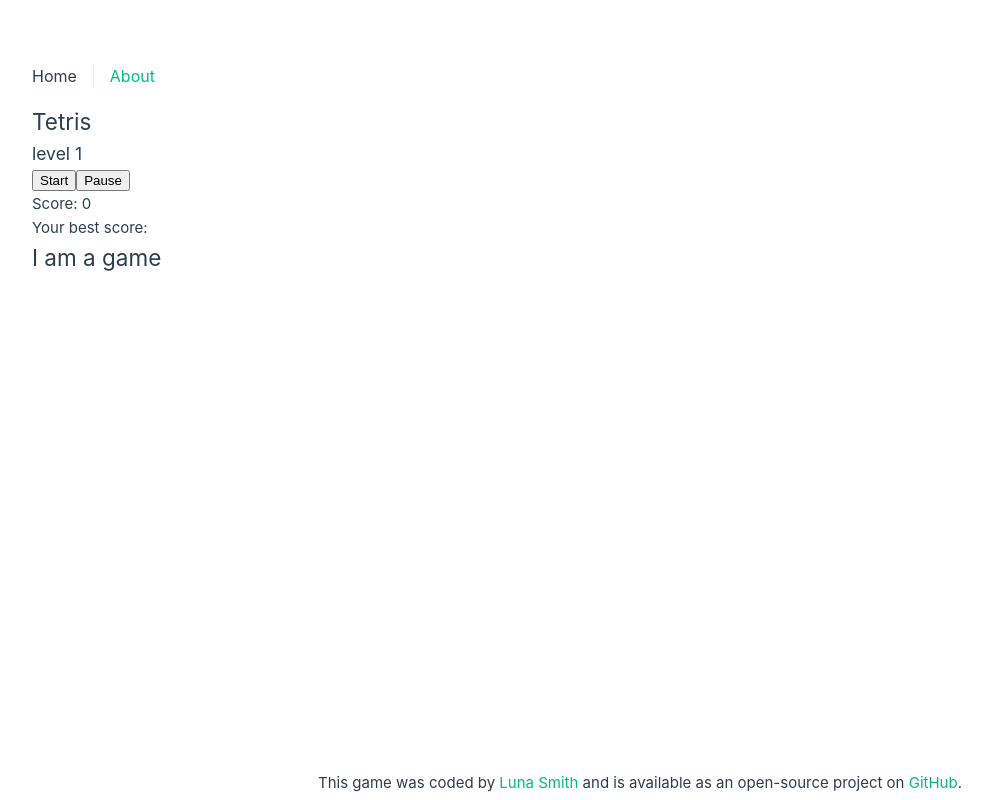
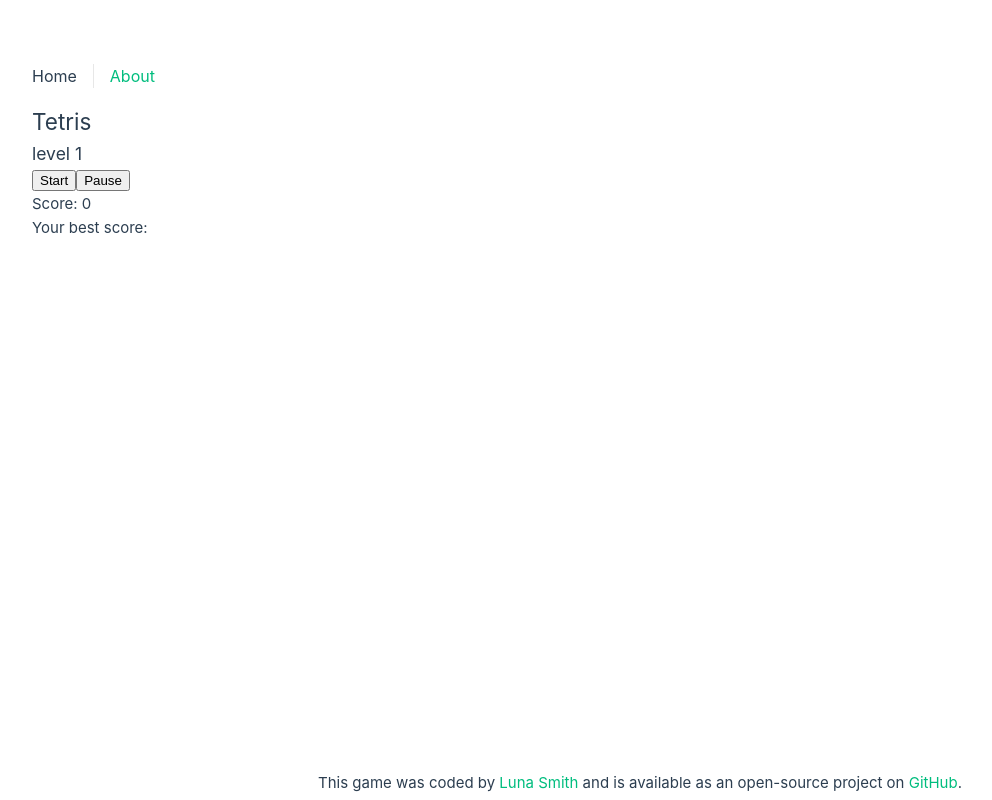
Before and after one commit to Lu-Smith/tetris_vue_typescript_tdd, a Vue app in the folder tetris/: page / in a window 1280 px wide. Shown: the whole page, without its empty margins (0-992 px from the left). Built offline with nearby package versions, Linux system fonts and the light colour scheme.

Commit message:
Passed test in GameContainer

```diff
--- a/tetris/src/components/GameContainer.vue
+++ b/tetris/src/components/GameContainer.vue
@@ -1,3 +1,6 @@
 <template>
-    <h2>I am a game</h2>
+    <div class="board-container">
+
+    </div>
+
 </template>
```
